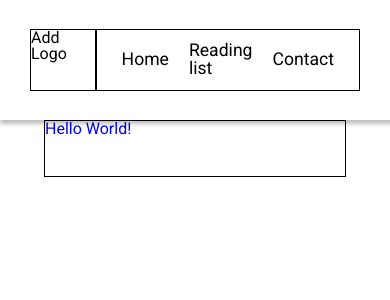
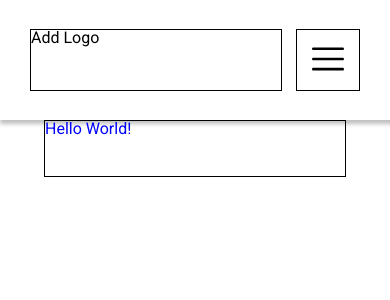
Before and after one commit to whathecker/personal-website, a Next.js app in the folder frontend/: page / in a window 390 px wide. Shown: the top 300 px of the page. Built offline with nearby package versions, Linux system fonts and the light colour scheme.

Commit message:
build: add mobile menu and desktop menus

```diff
--- a/frontend/src/components/shared/header/header.tsx
+++ b/frontend/src/components/shared/header/header.tsx
@@ -1,14 +1,27 @@
 import * as React from 'react';
-import { StyledHeader, StyledLogoWrapper, StyledMenuWrapper, StyledMenuItem } from './styled';
+import {
+  StyledHeader,
+  StyledLogoWrapper,
+  StyledMenuWrapper,
+  DesktopMenus,
+  MobileMenus,
+  MobileMenuIcon,
+  StyledMenuItem,
+} from './styled';
 
 const Header: React.FunctionComponent = () => {
   return (
     <StyledHeader>
       <StyledLogoWrapper>Add Logo</StyledLogoWrapper>
       <StyledMenuWrapper>
-        <StyledMenuItem>Home</StyledMenuItem>
-        <StyledMenuItem>Reading list</StyledMenuItem>
-        <StyledMenuItem>Contact</StyledMenuItem>
+        <DesktopMenus>
+          <StyledMenuItem>Home</StyledMenuItem>
+          <StyledMenuItem>Reading list</StyledMenuItem>
+          <StyledMenuItem>Contact</StyledMenuItem>
+        </DesktopMenus>
+        <MobileMenus>
+          <MobileMenuIcon src="/svg/menu.svg" />
+        </MobileMenus>
       </StyledMenuWrapper>
     </StyledHeader>
   );
--- a/frontend/src/components/shared/header/styled.tsx
+++ b/frontend/src/components/shared/header/styled.tsx
@@ -1,5 +1,5 @@
 import styled from 'styled-components';
-//import { device } from '../../../utils';
+import { device } from '../../../utils';
 
 export const StyledHeader = styled.header`
   display: flex;
@@ -27,6 +27,28 @@ export const StyledMenuWrapper = styled.div`
   border: 1px solid black;
 `;
 
+export const DesktopMenus = styled.div`
+  display: none;
+
+  @media ${device.laptop} {
+    display: block;
+  } ;
+`;
+
+export const MobileMenus = styled.div`
+  display: block;
+
+  @media ${device.laptop} {
+    display: none;
+  } ;
+`;
+
+export const MobileMenuIcon = styled.img`
+  cursor: pointer;
+  width: 32px;
+  height: 32px;
+`;
+
 export const StyledMenuItem = styled.a`
   cursor: pointer;
   margin-left: 10px;
```
Also changed, not shown: frontend/public/svg/menu.svg (added).
